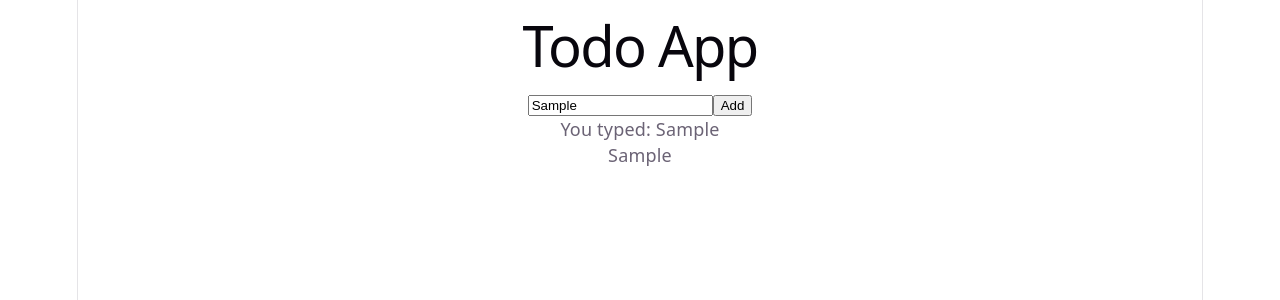
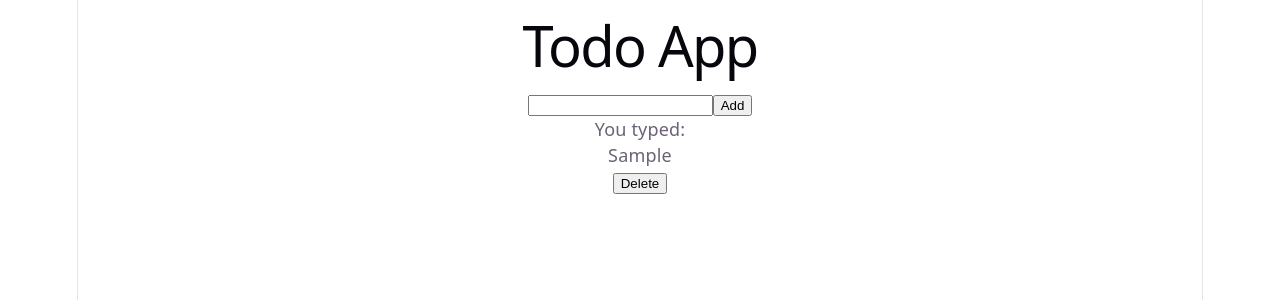
Before and after one commit to Dev-Darpan7/todo-react, a React (Vite) app: page / in a window 1280 px wide. Both pictures are taken after typing "Sample" into the empty fields and a click on the button "Add". Shown: the top 300 px of the page. Built offline with nearby package versions, Linux system fonts and the light colour scheme.

Commit message:
added delete button

```diff
--- a/src/App.jsx
+++ b/src/App.jsx
@@ -4,61 +4,86 @@ import { useState } from "react"
 // ➡️ Create a React component called App.
 function App() {
 
-  // ➡️ Create a state variable task (starts as an empty string)
-  // ➡️ setTask is used to update task
-  // ➡️ Stores what the user is currently typing
+  // ➡️ Stores what user is typing in the input box.
   const [task, setTask] = useState("")
 
-  // ➡️ Create a state variable todos (starts as an empty array)
-  // ➡️ setTodos is used to update the todos array
-  // ➡️ Stores all tasks
+  // ➡️ Stores all tasks in an array.
   const [todos, setTodos] = useState([])
 
-  // ➡️ Function that runs when Add button is clicked
+  // ➡️ Runs when Add button is clicked.
   function addTodo() {
 
-    // ➡️ Create a new array containing:
-    // ➡️ all old todos (...todos)
-    // ➡️ plus the new task
+    // ➡️ If input is empty or only spaces, stop.
+    if (task.trim() === "") return
+
+    // ➡️ Create a new array:
+    // ➡️ Copy all old todos (...todos)
+    // ➡️ Add the new task at the end.
     setTodos([...todos, task])
+
+    // ➡️ Clear the input box after adding.
+    setTask("")
   }
 
-  // ➡️ Return the UI that should appear on the screen
+  // ➡️ Runs when Delete button is clicked.
+  function deleteTodo(todoToDelete) {
+
+    // ➡️ Loop through all todos.
+    // ➡️ Keep every todo EXCEPT the one we want to delete.
+    const newTodos = todos.filter(
+      (todo) => todo !== todoToDelete
+    )
+
+    // ➡️ Update state with the filtered array.
+    setTodos(newTodos)
+  }
+
+  // ➡️ Return the UI that should appear on the screen.
   return (
-    // ➡️ Create a container to hold everything
     <div>
 
-      {/* ➡️ Display heading */}
+      {/* ➡️ Page heading */}
       <h1>Todo App</h1>
 
-      {/* ➡️ Input box for typing tasks */}
+      {/* ➡️ Input box */}
       <input
         type="text"
 
-        // ➡️ Show the current value stored in task
+        // ➡️ Show current task value.
         value={task}
 
-        // ➡️ Whenever user types, update task
+        // ➡️ Update task whenever user types.
         onChange={(e) => setTask(e.target.value)}
       />
 
-      {/* ➡️ When clicked, run addTodo function */}
+      {/* ➡️ Add task button */}
       <button onClick={addTodo}>
         Add
       </button>
 
-      {/* ➡️ Display current text being typed */}
+      {/* ➡️ Show what user is typing */}
       <p>You typed: {task}</p>
 
       {/* ➡️ Loop through todos array */}
-      {/* ➡️ Create a paragraph for each todo */}
-      {todos.map((todo) => (
-        <p>{todo}</p>
+      {todos.map((todo, index) => (
+
+        // ➡️ key helps React track each item.
+        <div key={index}>
+
+          {/* ➡️ Display todo text */}
+          <p>{todo}</p>
+
+          {/* ➡️ Delete this specific todo */}
+          <button onClick={() => deleteTodo(todo)}>
+            Delete
+          </button>
+
+        </div>
       ))}
 
     </div>
   )
 }
 
-// ➡️ Make this component available so React can render it
+// ➡️ Make this component available so React can render it.
 export default App
```
